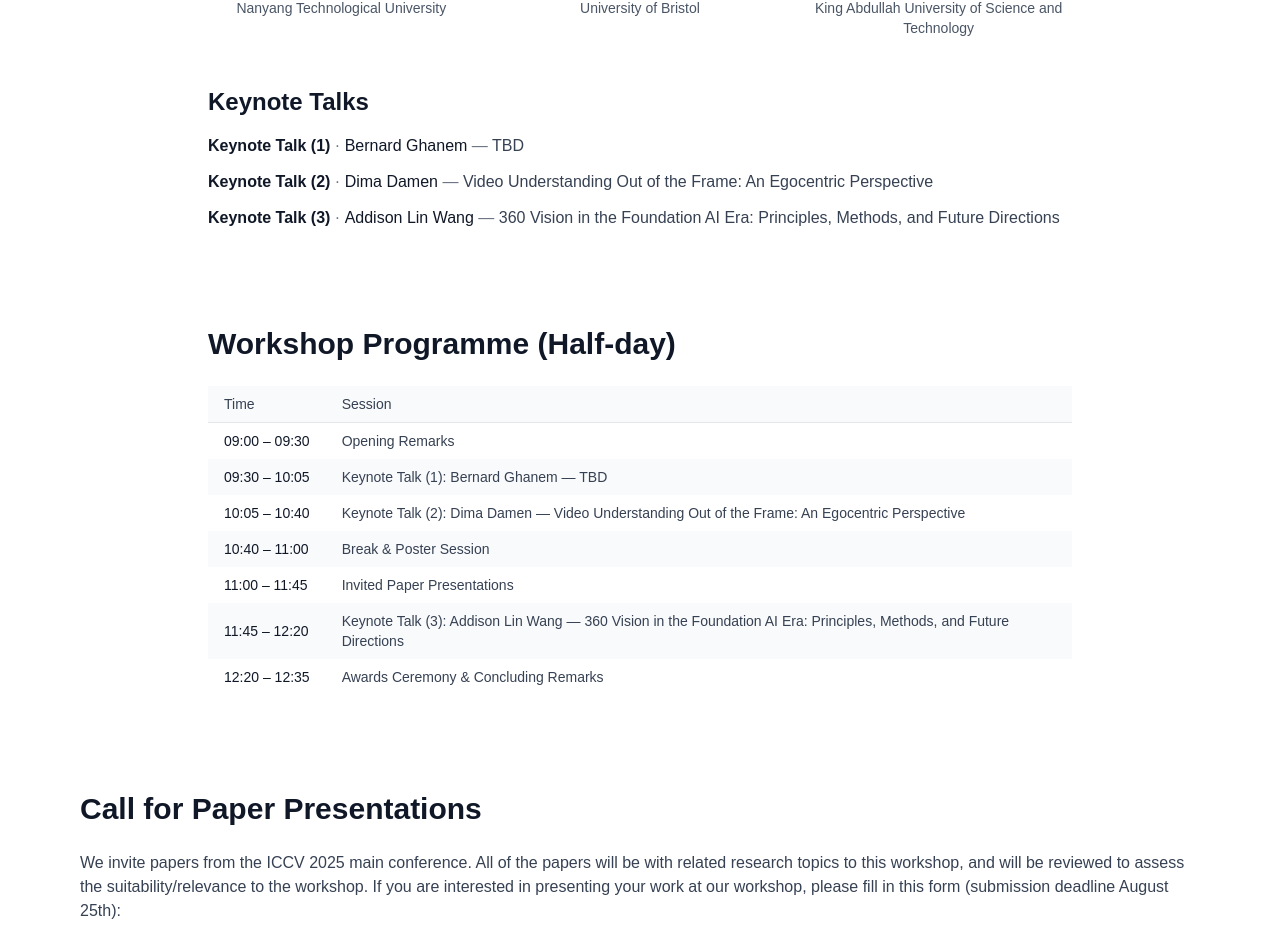
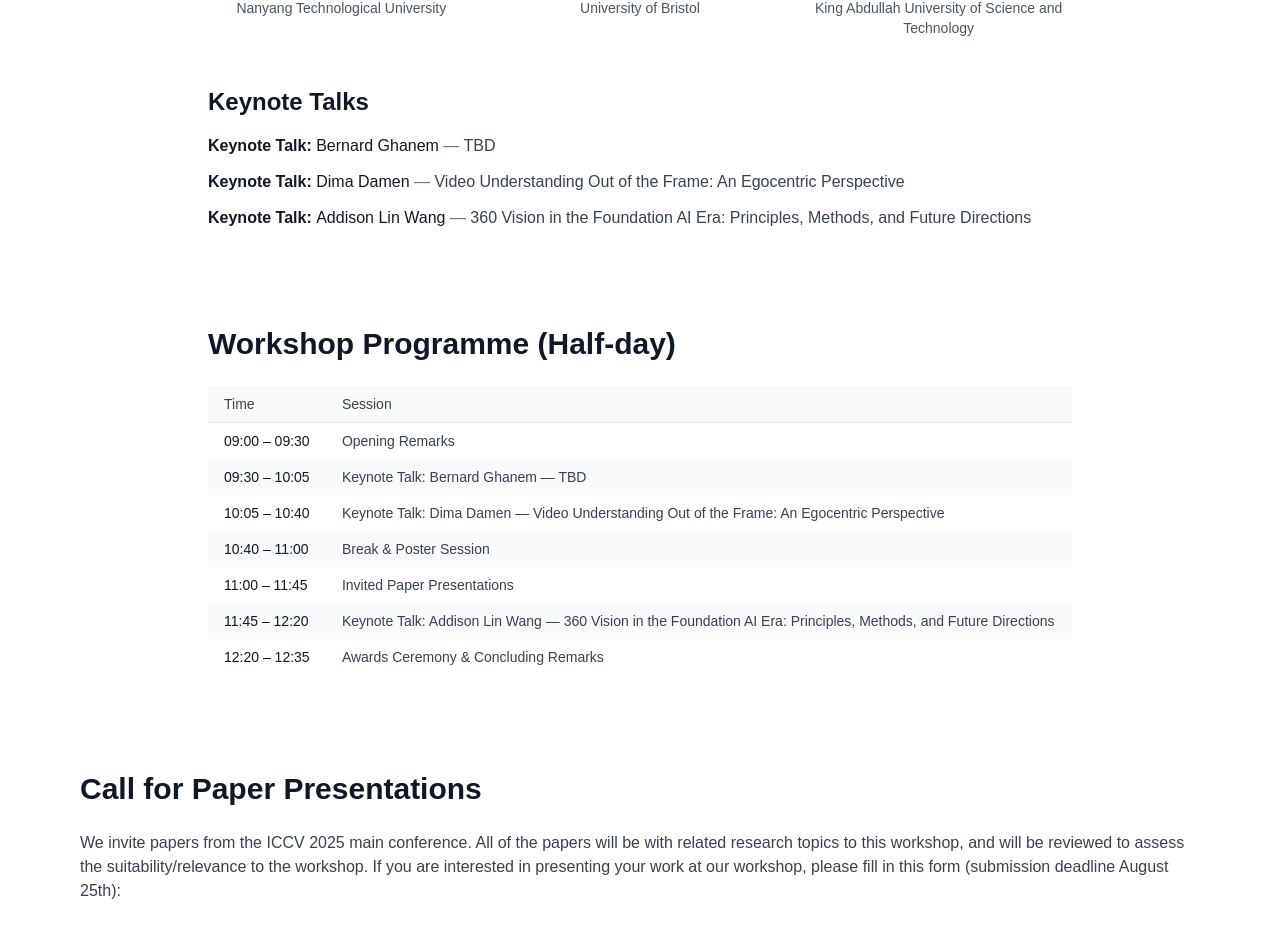
Before and after one commit to HenryQUQ/BinEgo-360, a Next.js app: page / in a window 1280 px wide. Shown: the part 1374-2307 px from the top of the page. Built offline with nearby package versions, Linux system fonts and the light colour scheme.

Commit message:
Remove numbering from keynote talks

```diff
--- a/app/page.tsx
+++ b/app/page.tsx
@@ -142,24 +142,20 @@ const technical_organizers: Organizer[] = [
 
 
 interface KeynoteTalk {
-    label: string;
     speaker: string;
     title: string;
 }
 
 const keynoteTalks: KeynoteTalk[] = [
     {
-        label: "Keynote Talk (1)",
         speaker: "Bernard Ghanem",
         title: "TBD",
     },
     {
-        label: "Keynote Talk (2)",
         speaker: "Dima Damen",
         title: "Video Understanding Out of the Frame: An Egocentric Perspective",
     },
     {
-        label: "Keynote Talk (3)",
         speaker: "Addison Lin Wang",
         title: "360 Vision in the Foundation AI Era: Principles, Methods, and Future Directions",
     },
@@ -193,17 +189,17 @@ const programmeSchedule: Array<[string, string]> = [
     ["09:00 – 09:30", "Opening Remarks"],
     [
         "09:30 – 10:05",
-        `${keynoteTalks[0].label}: ${keynoteTalks[0].speaker} — ${keynoteTalks[0].title}`,
+        `Keynote Talk: ${keynoteTalks[0].speaker} — ${keynoteTalks[0].title}`,
     ],
     [
         "10:05 – 10:40",
-        `${keynoteTalks[1].label}: ${keynoteTalks[1].speaker} — ${keynoteTalks[1].title}`,
+        `Keynote Talk: ${keynoteTalks[1].speaker} — ${keynoteTalks[1].title}`,
     ],
     ["10:40 – 11:00", "Break & Poster Session"],
     ["11:00 – 11:45", "Invited Paper Presentations"],
     [
         "11:45 – 12:20",
-        `${keynoteTalks[2].label}: ${keynoteTalks[2].speaker} — ${keynoteTalks[2].title}`,
+        `Keynote Talk: ${keynoteTalks[2].speaker} — ${keynoteTalks[2].title}`,
     ],
     ["12:20 – 12:35", "Awards Ceremony & Concluding Remarks"],
 ];
@@ -377,9 +373,8 @@ export default function Workshop() {
                         <h3 className="text-2xl font-semibold text-gray-900">Keynote Talks</h3>
                         <ul className="mt-4 space-y-3">
                             {keynoteTalks.map((talk) => (
-                                <li key={talk.label}>
-                                    <span className="font-semibold text-gray-900">{talk.label}</span>
-                                    <span className="text-gray-500"> · </span>
+                                <li key={talk.speaker}>
+                                    <span className="font-semibold text-gray-900">Keynote Talk:</span>{' '}
                                     <span className="font-medium text-gray-900">{talk.speaker}</span>
                                     <span className="text-gray-500"> — </span>
                                     <span>{talk.title}</span>
```
